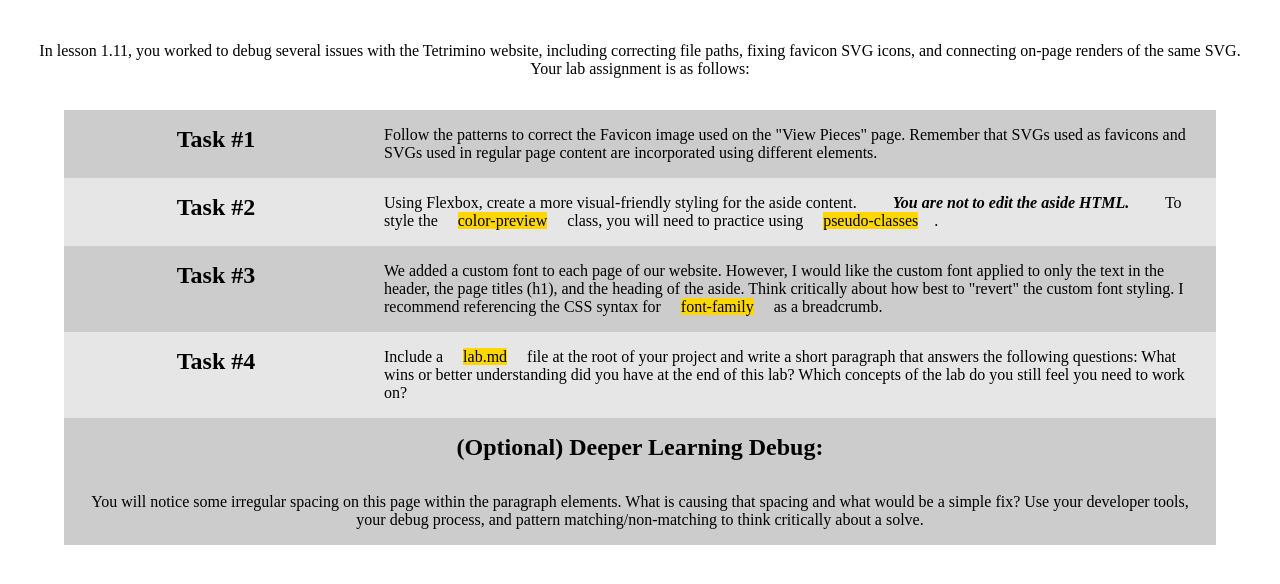
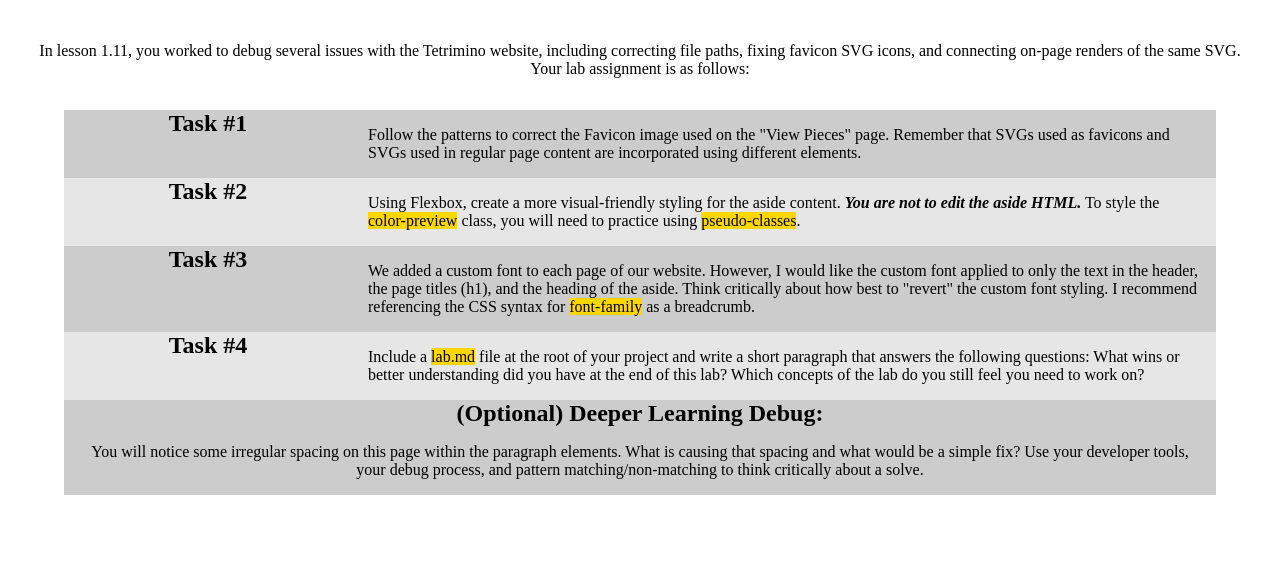
Before and after one commit to awint00r/Tetrimino-Lab, a plain HTML site: page lesson-11/demo-code/src/html/instructions/index.html in a window 1280 px wide. Shown: the part 188-772 px from the top of the page. Drawn offline with nearby package versions, Linux system fonts and the light colour scheme.

Commit message:
Removed Universal selector for margin in the task box and added padding in the task box p to fix the irregular spacing.

```diff
--- a/lesson-11/demo-code/src/css/tetris.css
+++ b/lesson-11/demo-code/src/css/tetris.css
@@ -43,9 +43,9 @@ main {
     background-color: #e6e6e6
 }
 
-.task-box * {
+/* .task-box * {
     margin: 1rem;
-}
+} */
 
 .task-box h2 {
     flex-basis: 25%;
@@ -54,6 +54,7 @@ main {
 
 .task-box p {
     flex-basis: 75%;
+    padding: 1rem;
 }
 
 .task-box:last-child {
```
